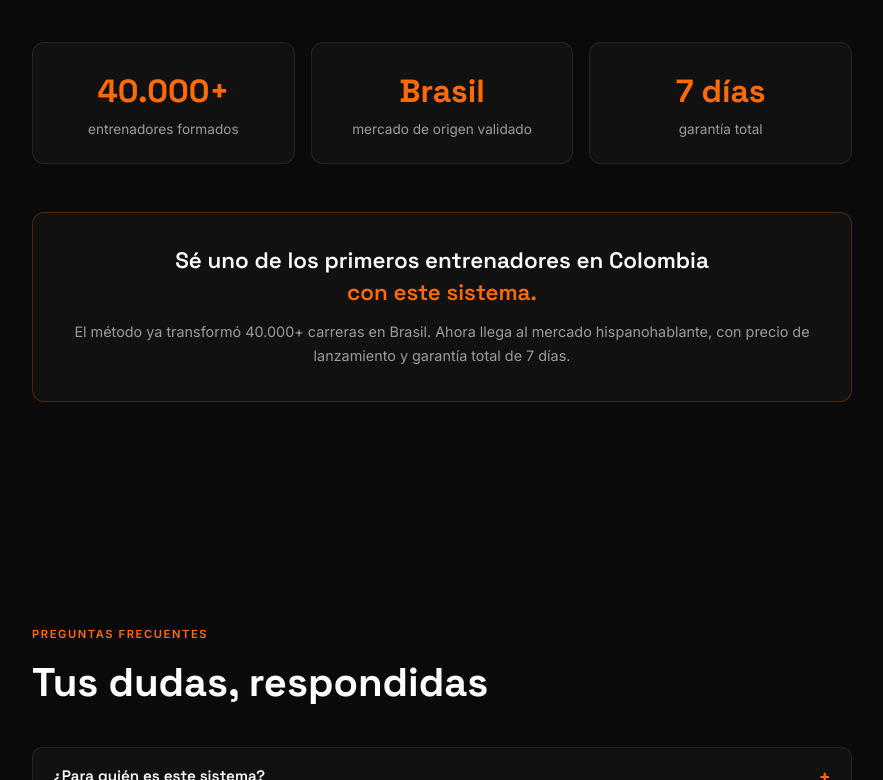
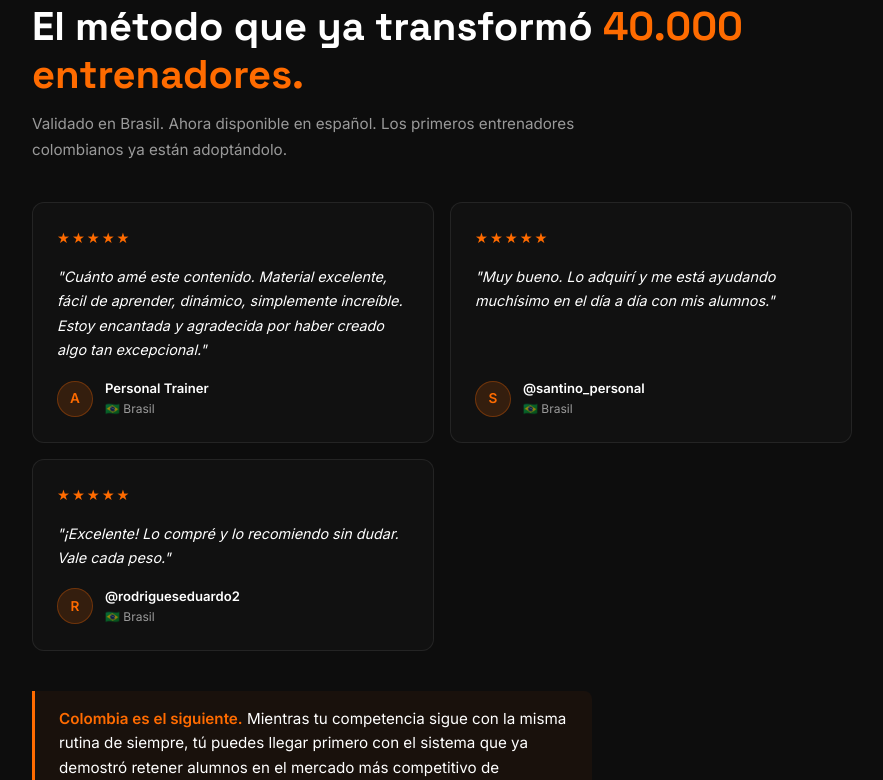
Before and after one commit to MiqueiasBrandaoDev/landing, a Next.js app: page / in a window 1280 px wide. Shown: the part 4960-5740 px from the top of the page, without its empty margins (198-1081 px from the left). Built offline with nearby package versions, Linux system fonts and the light colour scheme.

Commit message:
feat: adiciona seção de depoimentos BR traduzidos + ângulo early adopter Colombia

```diff
--- a/app/page.tsx
+++ b/app/page.tsx
@@ -3,6 +3,7 @@ import Problema from "@/components/Problema"
 import PorQueFunciona from "@/components/PorQueFunciona"
 import StackValor from "@/components/StackValor"
 import Credibilidade from "@/components/Credibilidade"
+import Depoimentos from "@/components/Depoimentos"
 import Garantia from "@/components/Garantia"
 import FAQ from "@/components/FAQ"
 import CTAFinal from "@/components/CTAFinal"
@@ -16,8 +17,9 @@ export default function Home() {
       <Problema />
       <PorQueFunciona />
       <StackValor />
+      <Credibilidade />
+      <Depoimentos />
       <Garantia />
-      <Credibilidade />
       <FAQ />
       <CTAFinal />
       <PS />
--- /dev/null
+++ b/components/Depoimentos.tsx
@@ -0,0 +1,154 @@
+const depoimentos = [
+  {
+    texto:
+      "Cuánto amé este contenido. Material excelente, fácil de aprender, dinámico, simplemente increíble. Estoy encantada y agradecida por haber creado algo tan excepcional.",
+    nome: "Personal Trainer",
+    origem: "🇧🇷 Brasil",
+    inicial: "A",
+  },
+  {
+    texto:
+      "Muy bueno. Lo adquirí y me está ayudando muchísimo en el día a día con mis alumnos.",
+    nome: "@santino_personal",
+    origem: "🇧🇷 Brasil",
+    inicial: "S",
+  },
+  {
+    texto:
+      "¡Excelente! Lo compré y lo recomiendo sin dudar. Vale cada peso.",
+    nome: "@rodrigueseduardo2",
+    origem: "🇧🇷 Brasil",
+    inicial: "R",
+  },
+]
+
+export default function Depoimentos() {
+  return (
+    <section className="section" style={{ background: "var(--bg-alt)" }}>
+      <div className="container">
+        <p className="label" style={{ marginBottom: "1rem" }}>
+          Lo que dicen en Brasil
+        </p>
+        <h2
+          style={{
+            fontFamily: "var(--font-space), system-ui, sans-serif",
+            fontSize: "clamp(1.6rem, 4vw, 2.5rem)",
+            fontWeight: 700,
+            lineHeight: 1.2,
+            marginBottom: "0.75rem",
+          }}
+        >
+          El método que ya transformó{" "}
+          <span style={{ color: "var(--orange)" }}>40.000 entrenadores.</span>
+        </h2>
+        <p
+          style={{
+            color: "var(--text-muted)",
+            fontSize: "0.95rem",
+            lineHeight: 1.7,
+            marginBottom: "2.5rem",
+            maxWidth: 560,
+          }}
+        >
+          Validado en Brasil. Ahora disponible en español. Los primeros
+          entrenadores colombianos ya están adoptándolo.
+        </p>
+
+        <div
+          style={{
+            display: "grid",
+            gridTemplateColumns: "repeat(auto-fit, minmax(280px, 1fr))",
+            gap: "1rem",
+            marginBottom: "2.5rem",
+          }}
+        >
+          {depoimentos.map((d, i) => (
+            <div
+              key={i}
+              className="card"
+              style={{
+                display: "flex",
+                flexDirection: "column",
+                gap: "1rem",
+                justifyContent: "space-between",
+              }}
+            >
+              {/* Estrelas */}
+              <div style={{ color: "var(--orange)", fontSize: "0.9rem", letterSpacing: 2 }}>
+                ★★★★★
+              </div>
+
+              {/* Texto */}
+              <p
+                style={{
+                  color: "var(--text)",
+                  fontSize: "0.9rem",
+                  lineHeight: 1.7,
+                  fontStyle: "italic",
+                  flex: 1,
+                }}
+              >
+                "{d.texto}"
+              </p>
+
+              {/* Autor */}
+              <div style={{ display: "flex", alignItems: "center", gap: "0.75rem" }}>
+                <div
+                  style={{
+                    width: 36,
+                    height: 36,
+                    borderRadius: "50%",
+                    background: "rgba(255,107,0,0.15)",
+                    border: "1px solid rgba(255,107,0,0.3)",
+                    display: "flex",
+                    alignItems: "center",
+                    justifyContent: "center",
+                    color: "var(--orange)",
+                    fontWeight: 700,
+                    fontSize: "0.85rem",
+                    flexShrink: 0,
+                  }}
+                >
+                  {d.inicial}
+                </div>
+                <div>
+                  <p
+                    style={{
+                      fontSize: "0.82rem",
+                      fontWeight: 600,
+                      color: "var(--text)",
+                      marginBottom: "0.1rem",
+                    }}
+                  >
+                    {d.nome}
+                  </p>
+                  <p style={{ fontSize: "0.75rem", color: "var(--text-muted)" }}>
+                    {d.origem}
+                  </p>
+                </div>
+              </div>
+            </div>
+          ))}
+        </div>
+
+        {/* Ponte — early adopter */}
+        <div
+          style={{
+            borderLeft: "3px solid var(--orange)",
+            background: "rgba(255,107,0,0.05)",
+            borderRadius: "0 8px 8px 0",
+            padding: "1rem 1.5rem",
+            maxWidth: 560,
+          }}
+        >
+          <p style={{ fontSize: "0.95rem", lineHeight: 1.6 }}>
+            <strong style={{ color: "var(--orange)" }}>Colombia es el siguiente.</strong>{" "}
+            Mientras tu competencia sigue con la misma rutina de siempre, tú
+            puedes llegar primero con el sistema que ya demostró retener alumnos
+            en el mercado más competitivo de Latinoamérica.
+          </p>
+        </div>
+      </div>
+    </section>
+  )
+}
```
